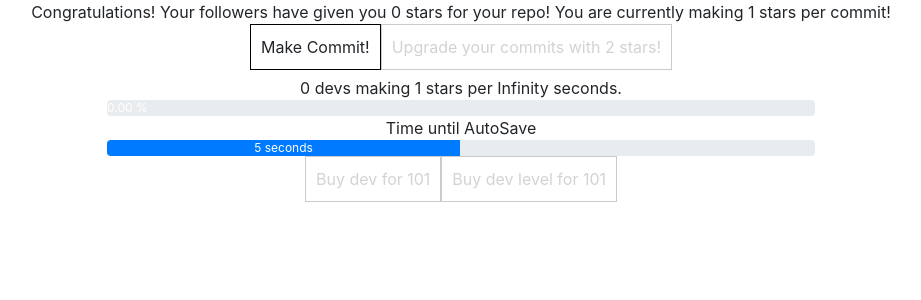
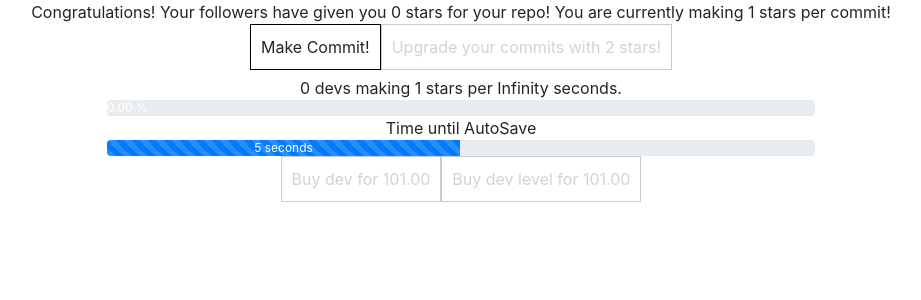
Before and after one commit to razorstorm/IdleHub, a React (Create React App) app: page / in a window 1280 px wide. Shown: the top 300 px of the page, without its empty margins (179-1100 px from the left). Built offline with nearby package versions, Linux system fonts and the light colour scheme.

Commit message:
warnings

```diff
--- a/src/components/DevWorkDisplay.tsx
+++ b/src/components/DevWorkDisplay.tsx
@@ -12,10 +12,6 @@ interface IState {
 }
 
 class DevWorkDisplay extends React.Component<Props, IState> {
-    constructor(props: Props) {
-        super(props);
-    }
-
     render(): ReactNode {
         let className = 'devProgress';
         let animated = true;
--- a/src/components/Devs.tsx
+++ b/src/components/Devs.tsx
@@ -55,10 +55,10 @@ class Dev extends React.Component<Props, IState> {
         return (
             <section>
                 <section className={className} style={{ opacity: displayOpacity }} onAnimationEnd={this.onDevUp.bind(this)} onMouseDown={this.onDevDown.bind(this)} onClick={this.clickHandler.bind(this)}>
-                    Buy dev for {player.getDevCost()}
+                    Buy dev for {player.getDevCost().toFixed(2)}
                 </section>
                 <section className={levelClassName} style={{ opacity: devLevelDisplayOpacity }} onAnimationEnd={this.onDevLevelUp.bind(this)} onMouseDown={this.onDevLevelDown.bind(this)} onClick={this.buyDevLevelHandler.bind(this)}>
-                    Buy dev level for {player.getDevLevelCost()}
+                    Buy dev level for {player.getDevLevelCost().toFixed(2)}
                 </section>
             </section>
 
--- a/src/components/GameScreen.tsx
+++ b/src/components/GameScreen.tsx
@@ -35,7 +35,8 @@ class GameScreen extends React.Component<Props, State> {
         this.lastSaved = new Date();
     }
 
-    componentWillMount() {
+    componentDidMount() {
+        setInterval(this.gameTick.bind(this), 50);
         const data = localStorage.getItem('playerData');
         if (data) {
             player.deserialize(data);
@@ -86,10 +87,6 @@ class GameScreen extends React.Component<Props, State> {
     saveGame() {
         localStorage.setItem('playerData', player.serialize());
     }
-
-    componentDidMount() {
-        setInterval(this.gameTick.bind(this), 50)
-    }
 }
 
 export default GameScreen;
--- a/src/components/SaveProgressDisplay.tsx
+++ b/src/components/SaveProgressDisplay.tsx
@@ -1,6 +1,6 @@
 import React, { ReactNode } from 'react';
 import '../App.css';
-import GameScreen, { player } from './GameScreen';
+import GameScreen from './GameScreen';
 import { ProgressBar, Col } from 'react-bootstrap';
 
 interface Props {
@@ -13,10 +13,6 @@ interface IState {
 }
 
 class SaveProgressDisplay extends React.Component<Props, IState> {
-    constructor(props: Props) {
-        super(props);
-    }
-
     render(): ReactNode {
         return (
             <div {...{ fluid: "sm" }} className='container devBar'>
@@ -24,7 +20,7 @@ class SaveProgressDisplay extends React.Component<Props, IState> {
                     Time until AutoSave
                 </section>
                 <Col>
-                    <ProgressBar className="devProgress" now={this.props.savePercentage} label={`${this.props.timeUntilSave / 1000} seconds`} />
+                    <ProgressBar className="devProgress" animated now={this.props.savePercentage} label={`${this.props.timeUntilSave / 1000} seconds`} />
                 </Col>
             </div>
 
--- a/src/components/ScoreDisplay.tsx
+++ b/src/components/ScoreDisplay.tsx
@@ -7,10 +7,6 @@ interface Props {
 }
 
 class ScoreDisplay extends React.Component<Props> {
-    constructor(props: Props) {
-        super(props);
-    }
-
     render(): ReactNode {
         return (
             <section>
--- a/src/components/UpgradeButton.tsx
+++ b/src/components/UpgradeButton.tsx
@@ -7,10 +7,6 @@ interface Props {
 }
 
 class UpgradeButton extends React.Component<Props> {
-    constructor(props: Props) {
-        super(props);
-    }
-
     clickHandler() {
         if (player.canBuyCommitUpgrade()) {
             player.buyCommitUpgrade();
```
